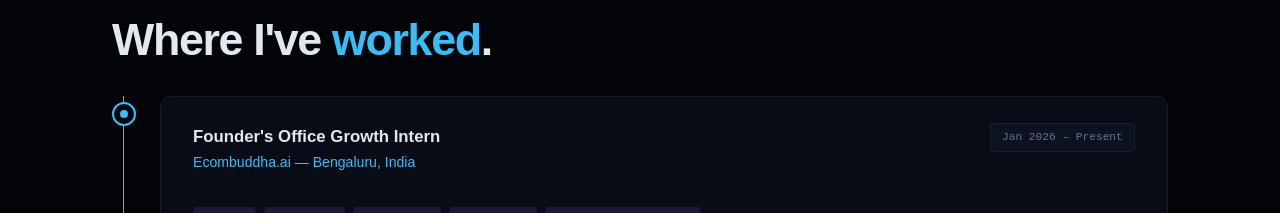
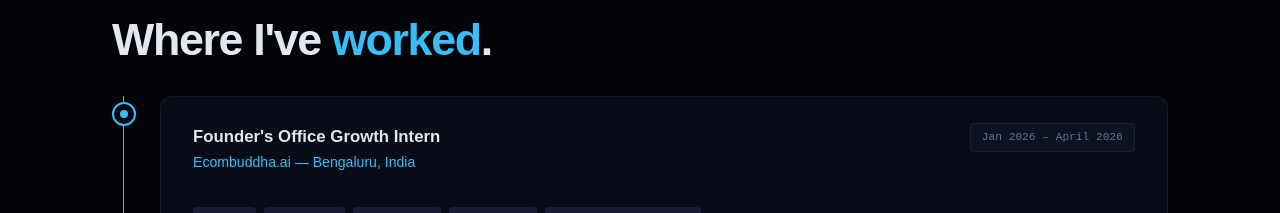
Before and after one commit to sneha-attu/Snehaattu, a React (Vite) app: page / in a window 1280 px wide. Shown: the part 2465-2678 px from the top of the page. Built offline with nearby package versions, Linux system fonts and the light colour scheme.

Commit message:
fix ecombuddha completion

```diff
--- a/src/App.jsx
+++ b/src/App.jsx
@@ -21,7 +21,7 @@ const EXPERIENCE = [
   {
     role: "Founder's Office Growth Intern",
     company: "Ecombuddha.ai — Bengaluru, India",
-    period: "Jan 2026 – Present",
+    period: "Jan 2026 – April 2026",
     points: [],
     tags: ["PostHog","Google Ads","Agile/Scrum","AI Products","Stakeholder Management"],
   },
```
